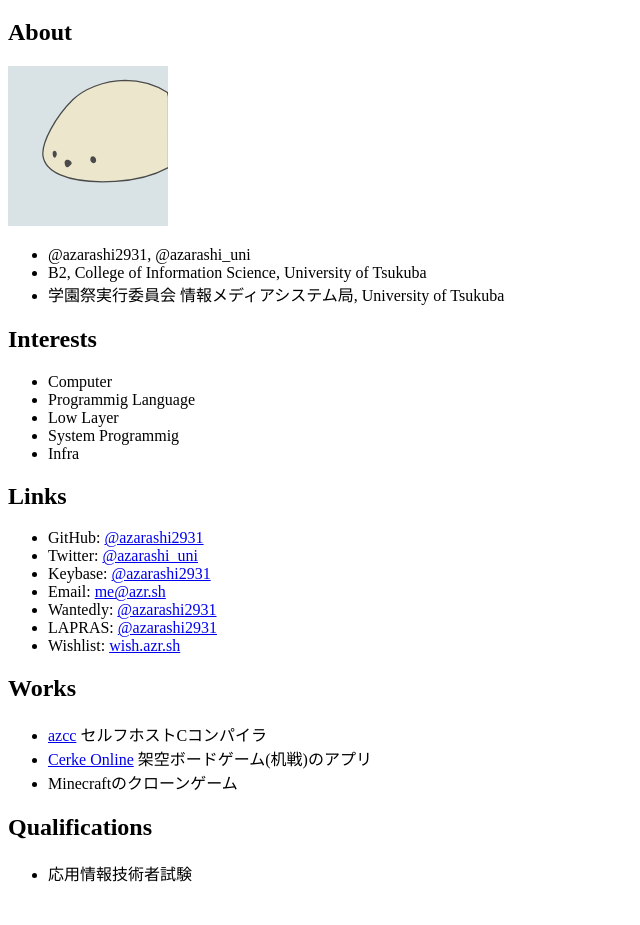
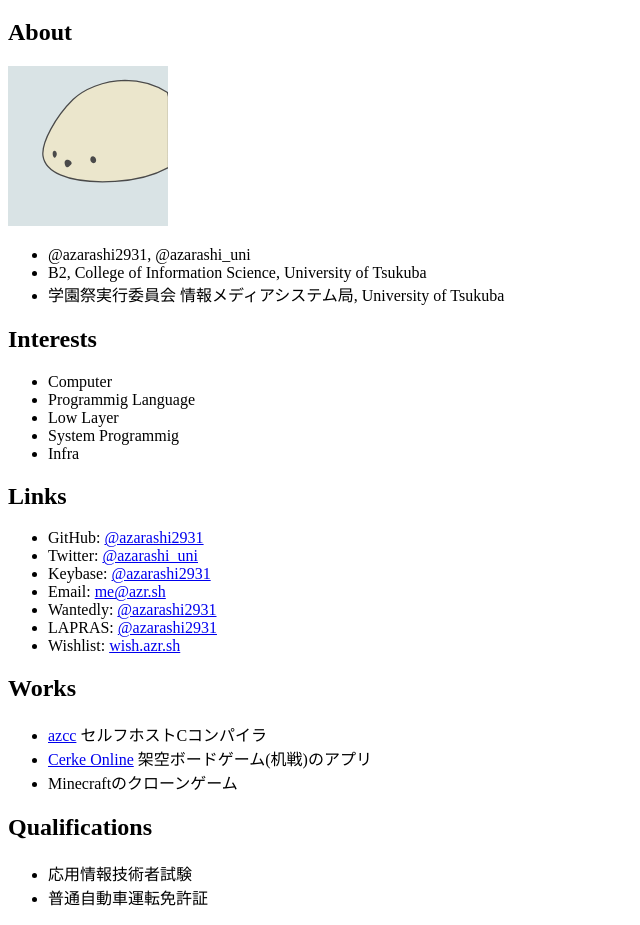
Before and after one commit to azrsh/azr.sh, a plain HTML site: page public/index.html in a window 1280 px wide. Shown: the part 61-986 px from the top of the page, without its empty margins (0-640 px from the left). Before the commit the page ends 962 px from the top, so only its background shows below. Drawn offline with Linux system fonts and the light colour scheme.

Commit message:
Add drivers license

```diff
--- a/public/index.html
+++ b/public/index.html
@@ -52,6 +52,7 @@
         <h2>Qualifications</h2>
         <ul>
             <li>応用情報技術者試験</li>
+            <li>普通自動車運転免許証</li>
         </ul>
     </body>
 </html>
```
